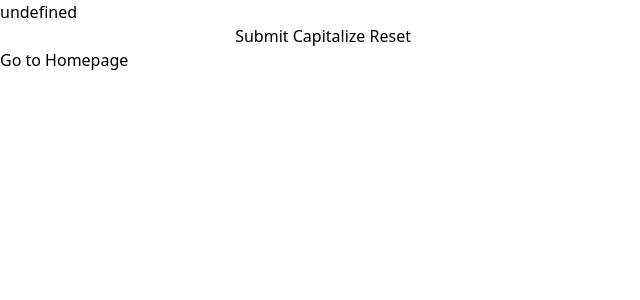
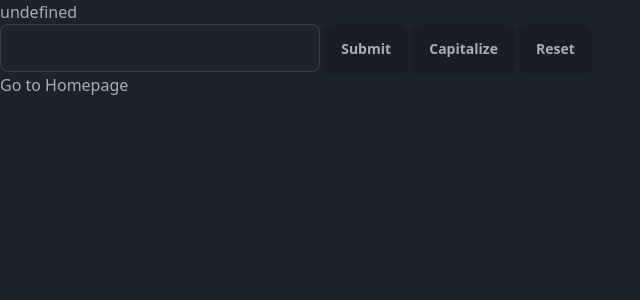
Before and after one commit to wmcgiffert/BrewList, a SvelteKit app: page /boat in a window 1280 px wide. Shown: the top 300 px of the page, without its empty margins (0-640 px from the left). Built offline with nearby package versions, Linux system fonts and the light colour scheme; no server answers.

Commit message:
Setting Up Tailwind

```diff
--- a/package.json
+++ b/package.json
@@ -14,6 +14,7 @@
 		"@sveltejs/kit": "^2.0.0",
 		"@sveltejs/vite-plugin-svelte": "^3.0.0",
 		"autoprefixer": "^10.4.17",
+		"daisyui": "^4.6.1",
 		"postcss": "^8.4.33",
 		"svelte": "^4.2.7",
 		"svelte-check": "^3.6.0",
--- a/src/app.html
+++ b/src/app.html
@@ -1,5 +1,5 @@
 <!doctype html>
-<html lang="en">
+<html lang="en" data-theme="dark">
 	<head>
 		<meta charset="utf-8" />
 		<link rel="icon" href="%sveltekit.assets%/favicon.png" />
--- a/src/routes/+page.svelte
+++ b/src/routes/+page.svelte
@@ -4,10 +4,3 @@
 </p>
 <p class=" text-yellow-400 text-6xl">Hi Mom!</p>
 <a href="/boat">Go To Boat</a>
-
-
-<style lang="postcss">
-    :global(html) {
-        background-color: theme('colors.gray.100');
-    }
-</style>
--- a/src/routes/boat/+page.svelte
+++ b/src/routes/boat/+page.svelte
@@ -8,10 +8,10 @@
 <h1>{data.boatName}</h1>
 
 <form method="post" action="?/rename" use:enhance>
-  <input type="text" name="boatName">
-  <button type="submit">Submit</button>
-  <button formaction="?/capitalize">Capitalize</button>
-  <button formaction="?/reset">Reset</button>
+  <input  class="input input-bordered w-full max-w-xs" type="text" name="boatName">
+  <button class=" btn" type="submit">Submit</button>
+  <button class=" btn" formaction="?/capitalize">Capitalize</button>
+  <button class=" btn" formaction="?/reset">Reset</button>
 </form>
 
 <a class="" href="/">Go to Homepage</a>
--- a/tailwind.config.js
+++ b/tailwind.config.js
@@ -4,5 +4,5 @@ export default {
   theme: {
     extend: {}
   },
-  plugins: []
+  plugins: [require("daisyui")],
 };
```
Also changed, not shown: 1 other file (tests, documents, lock files or other folders).
